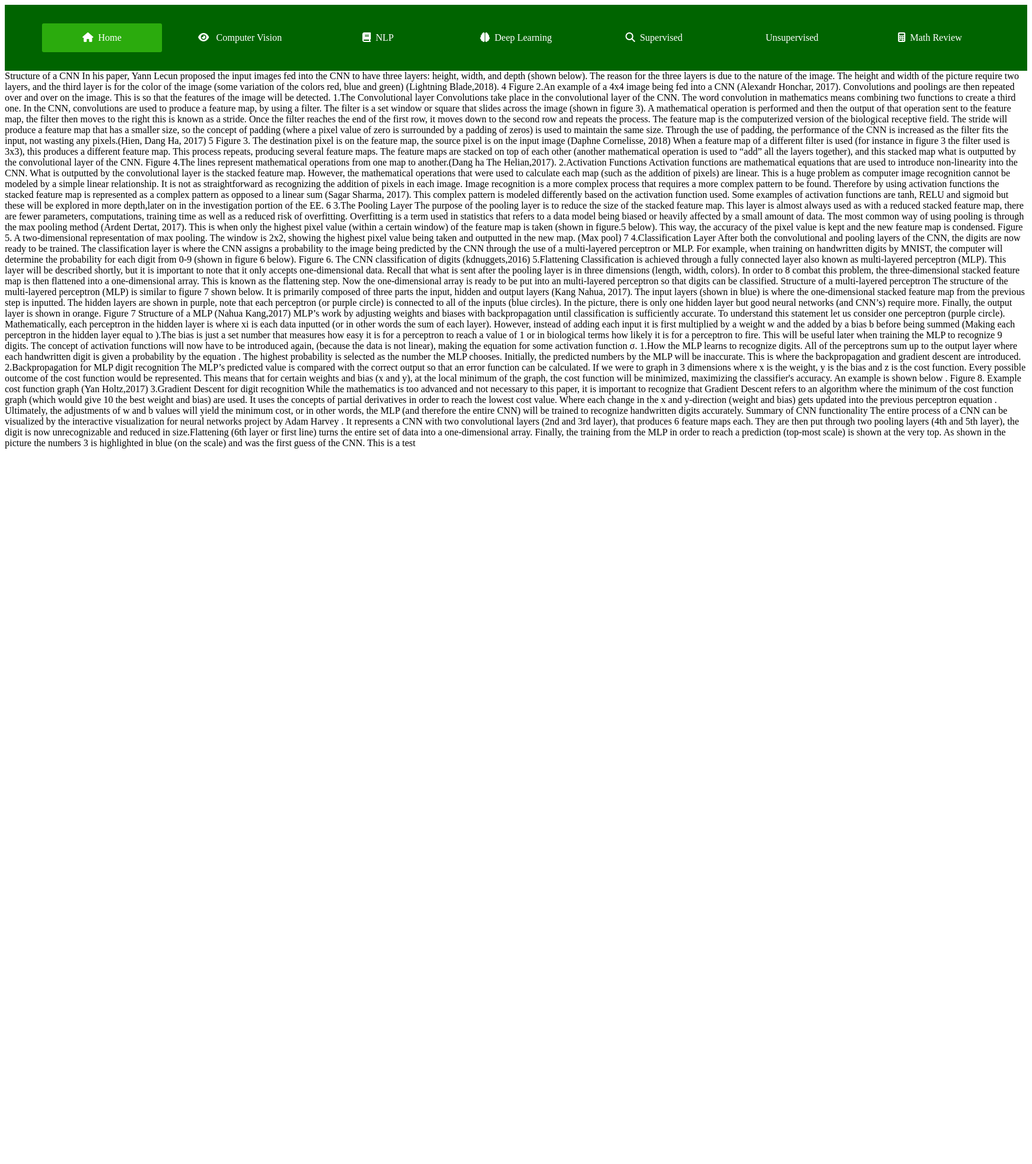
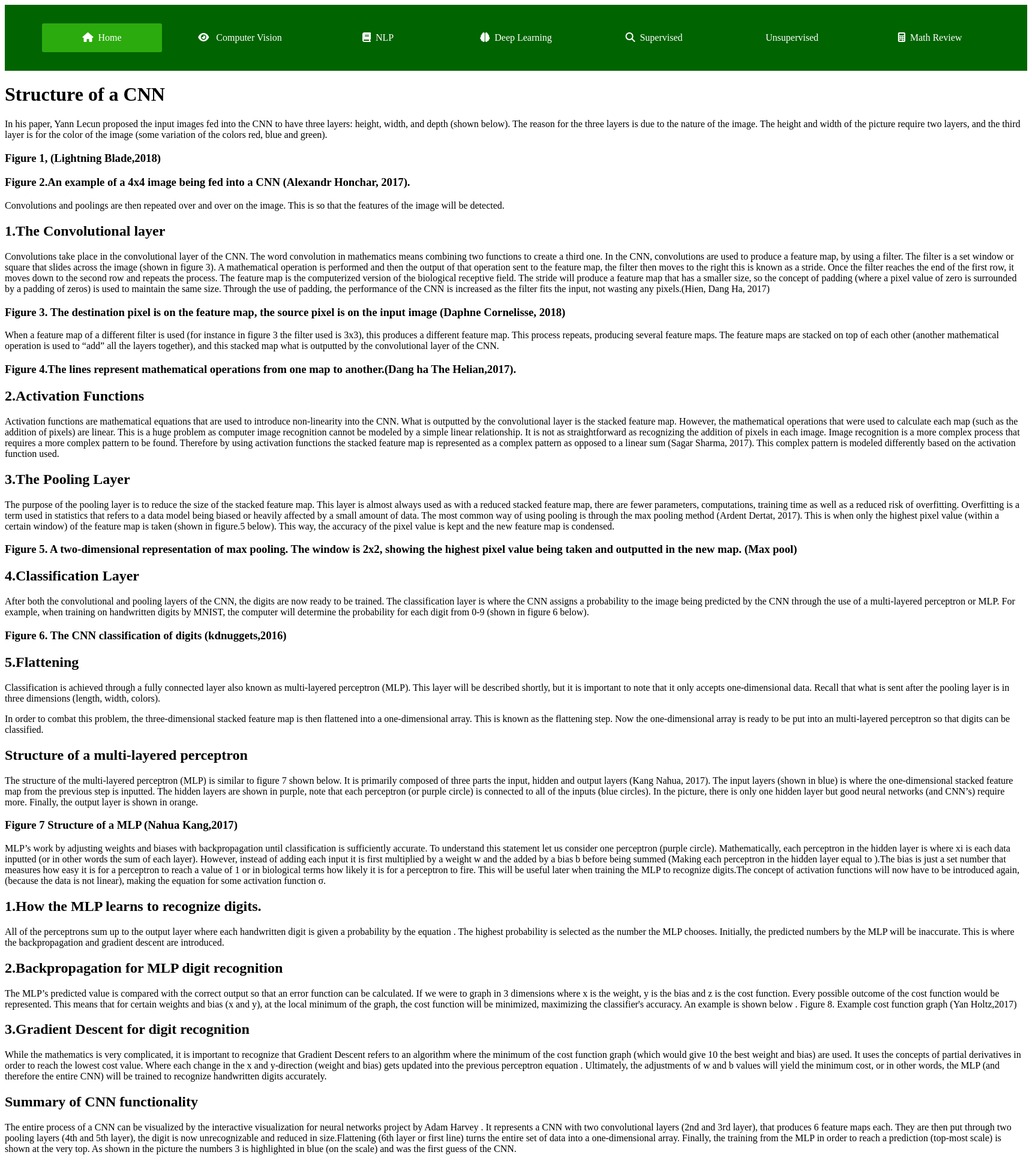
Before and after one commit to Anish1337/AInfo, a PHP site: page /CNN.php in a window 1720 px wide. Shown: the whole page at 60% size. Before the commit the page ends 748 px from the top, so only its background shows below. Run offline with PHP 8.4, Linux system fonts and the light colour scheme; some libraries are stand-ins or nearby versions.

Commit message:
Formatted CNN notes.
Added headers, newlines and subheaders.

```diff
--- a/CNN.php
+++ b/CNN.php
@@ -10,57 +10,118 @@ include 'header.php';
   </head>
 
   <body>
+<h1>
     Structure of a CNN
-In his paper, Yann Lecun proposed the input images fed into the CNN to have three layers: height, width, and depth (shown below). The reason for the three layers is due to the nature of the image. The height and width of the picture require two layers, and the third layer is for the color of the image (some variation of the colors red, blue and green) (Lightning Blade,2018).
-4
+</h1>
+<p>
+  In his paper, Yann Lecun proposed the input images fed into the CNN to have three layers: height, width, and depth (shown below). The reason for the three layers is due to the nature of the image. The height and width of the picture require two layers, and the third layer is for the color of the image (some variation of the colors red, blue and green).
+</p>
+
+<h3> Figure 1, (Lightning Blade,2018) </h3>
+
+<h3>
   Figure 2.An example of a 4x4 image being fed into a CNN (Alexandr Honchar, 2017).
+</h3>
+<p>
   Convolutions and poolings are then repeated over and over on the image. This is so that the features of the image will be detected.
-
+</p>
+  <h2>
   1.The Convolutional layer
+</h2>
+<p>
   Convolutions take place in the convolutional layer of the CNN. The word convolution in mathematics means combining two functions to create a third one. In the CNN, convolutions are used to produce a feature map, by using a filter. The filter is a set window or square that slides across the image (shown in figure 3). A mathematical operation is performed and then the output of that operation sent to the feature map, the filter then moves to the right this is known as a stride. Once the filter reaches the end of the first row, it moves down to the second row and repeats the process. The feature map is the computerized version of the biological receptive field. The stride will produce a feature map that has a smaller size, so the concept of padding (where a pixel value of zero is surrounded by a padding of zeros) is used to maintain the same size. Through the use of padding, the performance of the CNN is increased as the filter fits the input, not wasting any pixels.(Hien, Dang Ha, 2017)
-5
+  </p>
+  <h3>
   Figure 3. The destination pixel is on the feature map, the source pixel is on the input image (Daphne Cornelisse, 2018)
+</h3>
+<p>
   When a feature map of a different filter is used (for instance in figure 3 the filter used is 3x3), this produces a different feature map. This process repeats, producing several feature maps. The feature maps are stacked on top of each other (another mathematical operation is used to “add” all the layers together), and this stacked map what is outputted by the convolutional layer of the CNN.
+</p>
+<h3>
   Figure 4.The lines represent mathematical operations from one map to another.(Dang ha The Helian,2017).
+</h3>
+<h2>
   2.Activation Functions
-Activation functions are mathematical equations that are used to introduce non-linearity into the CNN. What is outputted by the convolutional layer is the stacked feature map. However, the mathematical operations that were used to calculate each map (such as the addition of pixels) are linear. This is a huge problem as computer image recognition cannot be modeled by a simple linear relationship. It is not as straightforward as recognizing the addition of pixels in each image. Image recognition is a more complex process that requires a more complex pattern to be found. Therefore by using activation functions the stacked feature map is represented as a complex pattern as opposed to a linear sum (Sagar Sharma, 2017). This complex pattern is modeled differently based on the activation function used. Some examples of activation functions are tanh, RELU and sigmoid but these will be explored in more depth,later on in the investigation portion of the EE.
-6
+</h2>
+<p>
+  Activation functions are mathematical equations that are used to introduce non-linearity into the CNN. What is outputted by the convolutional layer is the stacked feature map. However, the mathematical operations that were used to calculate each map (such as the addition of pixels) are linear. This is a huge problem as computer image recognition cannot be modeled by a simple linear relationship. It is not as straightforward as recognizing the addition of pixels in each image. Image recognition is a more complex process that requires a more complex pattern to be found. Therefore by using activation functions the stacked feature map is represented as a complex pattern as opposed to a linear sum (Sagar Sharma, 2017). This complex pattern is modeled differently based on the activation function used.
+</p>
+<h2>
   3.The Pooling Layer
+</h2>
+<p>
   The purpose of the pooling layer is to reduce the size of the stacked feature map. This layer is almost always used as with a reduced stacked feature map, there are fewer parameters, computations, training time as well as a reduced risk of overfitting. Overfitting is a term used in statistics that refers to a data model being biased or heavily affected by a small amount of data. The most common way of using pooling is through the max pooling method (Ardent Dertat, 2017). This is when only the highest pixel value (within a certain window) of the feature map is taken (shown in figure.5 below). This way, the accuracy of the pixel value is kept and the new feature map is condensed.
+</p>
+<h3>
   Figure 5. A two-dimensional representation of max pooling. The window is 2x2, showing the highest pixel value being taken and outputted in the new map. (Max pool)
-7
+</h3>
+<h2>
   4.Classification Layer
+</h2>
+<p>
   After both the convolutional and pooling layers of the CNN, the digits are now ready to be trained. The classification layer is where the CNN assigns a probability to the image being predicted by the CNN through the use of a multi-layered perceptron or MLP. For example, when training on handwritten digits by MNIST, the computer will determine the probability for each digit from 0-9 (shown in figure 6 below).
+</p>
+<h3>
   Figure 6. The CNN classification of digits (kdnuggets,2016)
+</h3>
+<h2>
   5.Flattening
-Classification is achieved through a fully connected layer also known as multi-layered perceptron (MLP). This layer will be described shortly, but it is important to note that it only accepts one-dimensional data. Recall that what is sent after the pooling layer is in three dimensions (length, width, colors). In order to
-8
-combat this problem, the three-dimensional stacked feature map is then flattened into a one-dimensional array. This is known as the flattening step. Now the one-dimensional array is ready to be put into an multi-layered perceptron so that digits can be classified.
+</h2>
+  <p>
+  Classification is achieved through a fully connected layer also known as multi-layered perceptron (MLP). This layer will be described shortly, but it is important to note that it only accepts one-dimensional data. Recall that what is sent after the pooling layer is in three dimensions (length, width, colors).
+</p>
+  <p>
+  In order to combat this problem, the three-dimensional stacked feature map is then flattened into a one-dimensional array. This is known as the flattening step. Now the one-dimensional array is ready to be put into an multi-layered perceptron so that digits can be classified.
+  </p>
+<h2>
   Structure of a multi-layered perceptron
+</h2>
+<p>
   The structure of the multi-layered perceptron (MLP) is similar to figure 7 shown below. It is primarily composed of three parts the input, hidden and output layers (Kang Nahua, 2017). The input layers (shown in blue) is where the one-dimensional stacked feature map from the previous step is inputted. The hidden layers are shown in purple, note that each perceptron (or purple circle) is connected to all of the inputs (blue circles). In the picture, there is only one hidden layer but good neural networks (and CNN’s) require more. Finally, the output layer is shown in orange.
+</p>
+<h3>
   Figure 7 Structure of a MLP (Nahua Kang,2017)
+</h3>
+<p>
   MLP’s work by adjusting weights and biases with backpropagation until classification is sufficiently accurate. To understand this statement let us consider one perceptron (purple circle). Mathematically,
   each perceptron in the hidden layer is where xi is each data inputted (or in other words the sum of
   each layer). However, instead of adding each input it is first multiplied by a weight w and the added by a
   bias b before being summed (Making each perceptron in the hidden layer equal to ).The bias
-is just a set number that measures how easy it is for a perceptron to reach a value of 1 or in biological terms how likely it is for a perceptron to fire. This will be useful later when training the MLP to recognize 9
-digits. The concept of activation functions will now have to be introduced again, (because the data is not
+  is just a set number that measures how easy it is for a perceptron to reach a value of 1 or in biological terms how likely it is for a perceptron to fire. This will be useful later when training the MLP to recognize
+  digits.The concept of activation functions will now have to be introduced again, (because the data is not
   linear), making the equation for some activation function σ.
+</p>
+<h2>
   1.How the MLP learns to recognize digits.
+</h2>
   All of the perceptrons sum up to the output layer where each handwritten digit is given a probability by
   the equation . The highest probability is selected as the number the MLP chooses.
   Initially, the predicted numbers by the MLP will be inaccurate. This is where the backpropagation and gradient descent are introduced.
+<h2>
   2.Backpropagation for MLP digit recognition
+</h2>
+<p>
   The MLP’s predicted value is compared with the correct output so that an error function can be calculated. If we were to graph in 3 dimensions where x is the weight, y is the bias and z is the cost function. Every possible outcome of the cost function would be represented. This means that for certain weights and bias (x and y), at the local minimum of the graph, the cost function will be minimized, maximizing the classifier's accuracy. An example is shown below .
   Figure 8. Example cost function graph (Yan Holtz,2017)
+</p>
+<h2>
   3.Gradient Descent for digit recognition
-While the mathematics is too advanced and not necessary to this paper, it is important to recognize that Gradient Descent refers to an algorithm where the minimum of the cost function graph (which would give 10
+</h2>
+<p>
+  While the mathematics is very complicated, it is important to recognize that Gradient Descent refers to an algorithm where the minimum of the cost function graph (which would give 10
   the best weight and bias) are used. It uses the concepts of partial derivatives in order to reach the lowest cost value. Where each change in the x and y-direction (weight and bias) gets updated into the previous
-perceptron equation . Ultimately, the adjustments of w and b values will yield the
-minimum cost, or in other words, the MLP (and therefore the entire CNN) will be trained to recognize handwritten digits accurately.
+  perceptron equation . Ultimately, the adjustments of w and b values will yield the minimum cost, or in other words, the MLP (and therefore the entire CNN) will be trained to recognize handwritten digits accurately.
+</p>
+<h2>
   Summary of CNN functionality
+</h2>
+
+<p>
   The entire process of a CNN can be visualized by the interactive visualization for neural networks project by Adam Harvey . It represents a CNN with two convolutional layers (2nd and 3rd layer), that produces 6 feature maps each. They are then put through two pooling layers (4th and 5th layer), the digit is now unrecognizable and reduced in size.Flattening (6th layer or first line) turns the entire set of data into a one-dimensional array. Finally, the training from the MLP in order to reach a prediction (top-most scale) is shown at the very top. As shown in the picture the numbers 3 is highlighted in blue (on the scale) and was the first guess of the CNN.
+</p>
 
-This is a test
+
+
+
   </body>
 </html>
```
Lines whose indentation alone changed are shown as unchanged.
